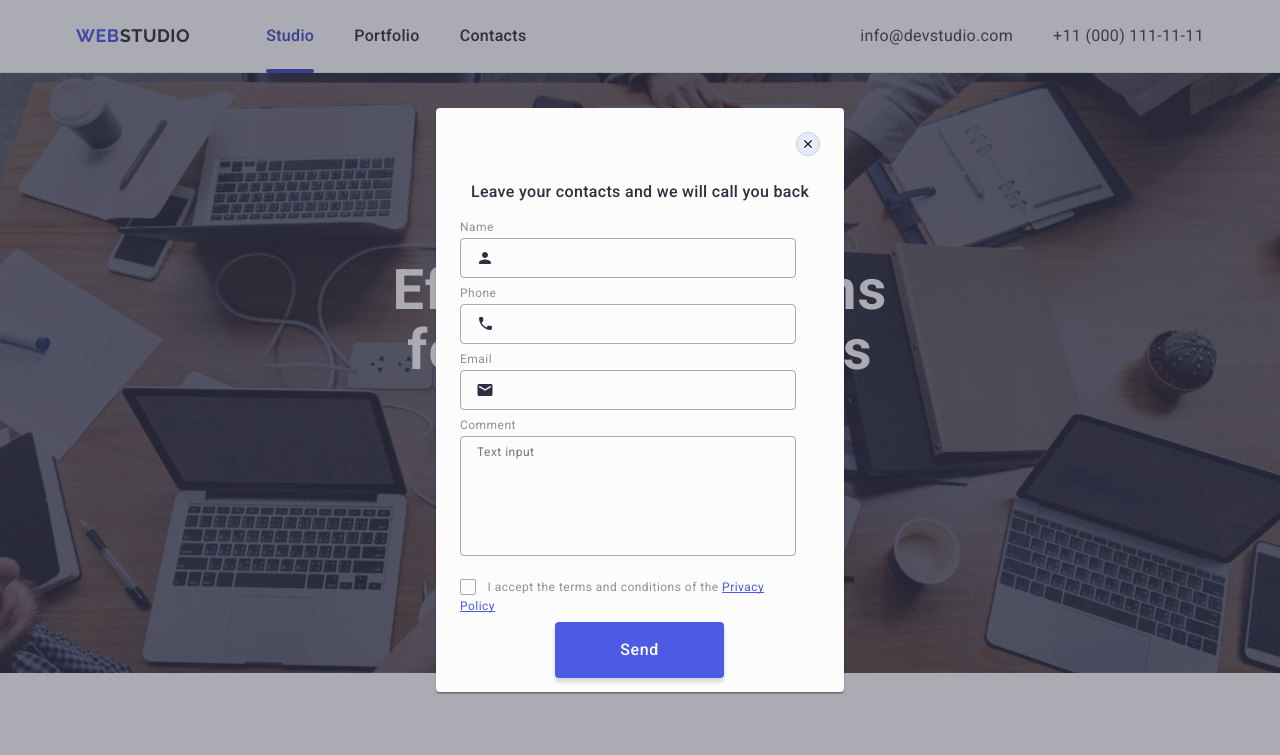
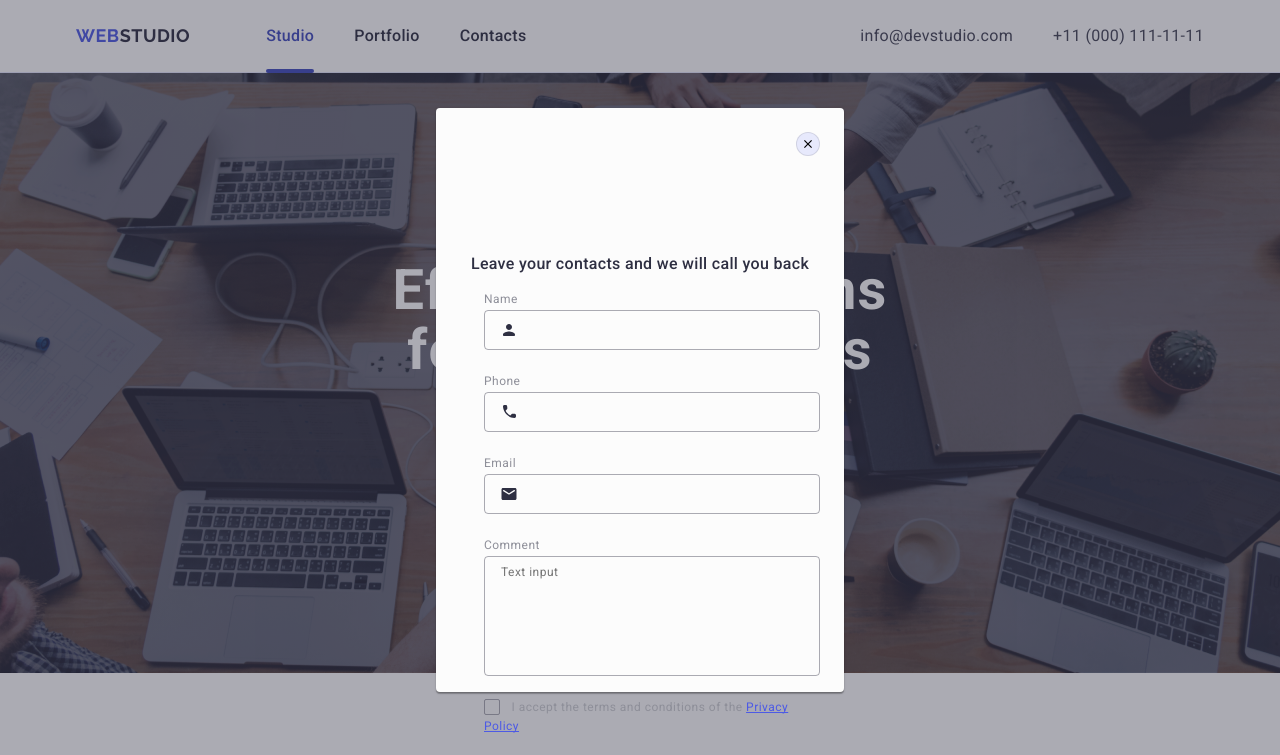
Before and after one commit to Kseniia-Shevchenko/markup-hw-05, a plain HTML site: page index.html in a window 1280 px wide. Shown: the top 755 px of the page. Drawn offline with nearby package versions, Linux system fonts and the light colour scheme.

Commit message:
novemabyt

```diff
--- a/css/styles.css
+++ b/css/styles.css
@@ -625,6 +625,10 @@ fill: #fff;
     width: 408px;
     min-height: 584px;
     border-radius: 4px;
+    padding-top: 72px;
+    padding-right: 24px;
+    padding-bottom: 24px;
+    padding-left: 24px;
     transform: translate(-50%, -50%);
     box-shadow: 0 1px 1px 0 rgba(0, 0, 0, 0.14), 0 1px 3px 0 rgba(0, 0, 0, 0.12), 0 2px 1px 0 rgba(0, 0, 0, 0.2);
     background-color: #fcfcfc;
@@ -689,7 +693,7 @@ padding-left: 24px;
 }
 
 .modal-field {
-    margin-bottom: 8px;
+    margin-bottom: 24px;
 }
 
 .modal-lab {
```
